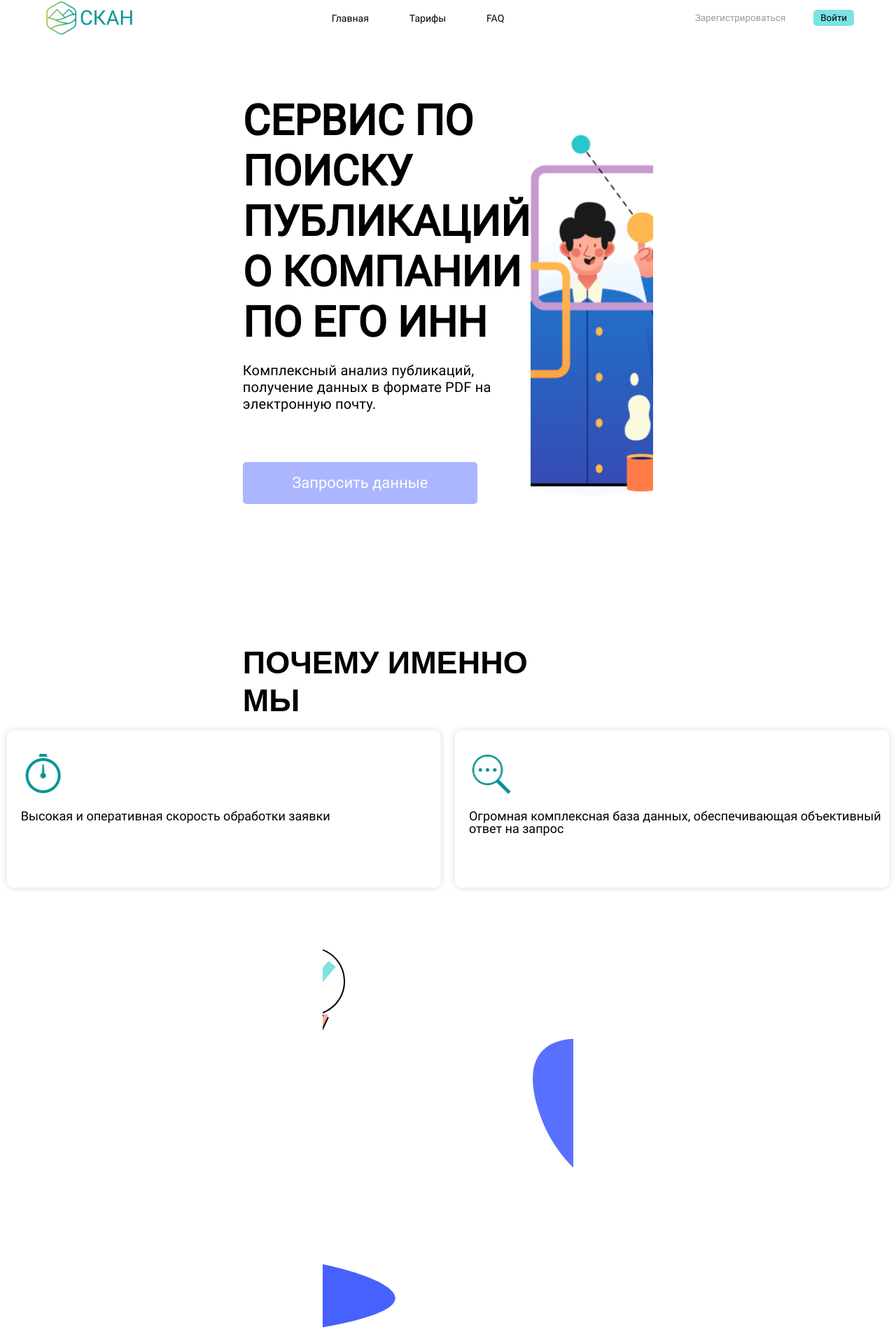
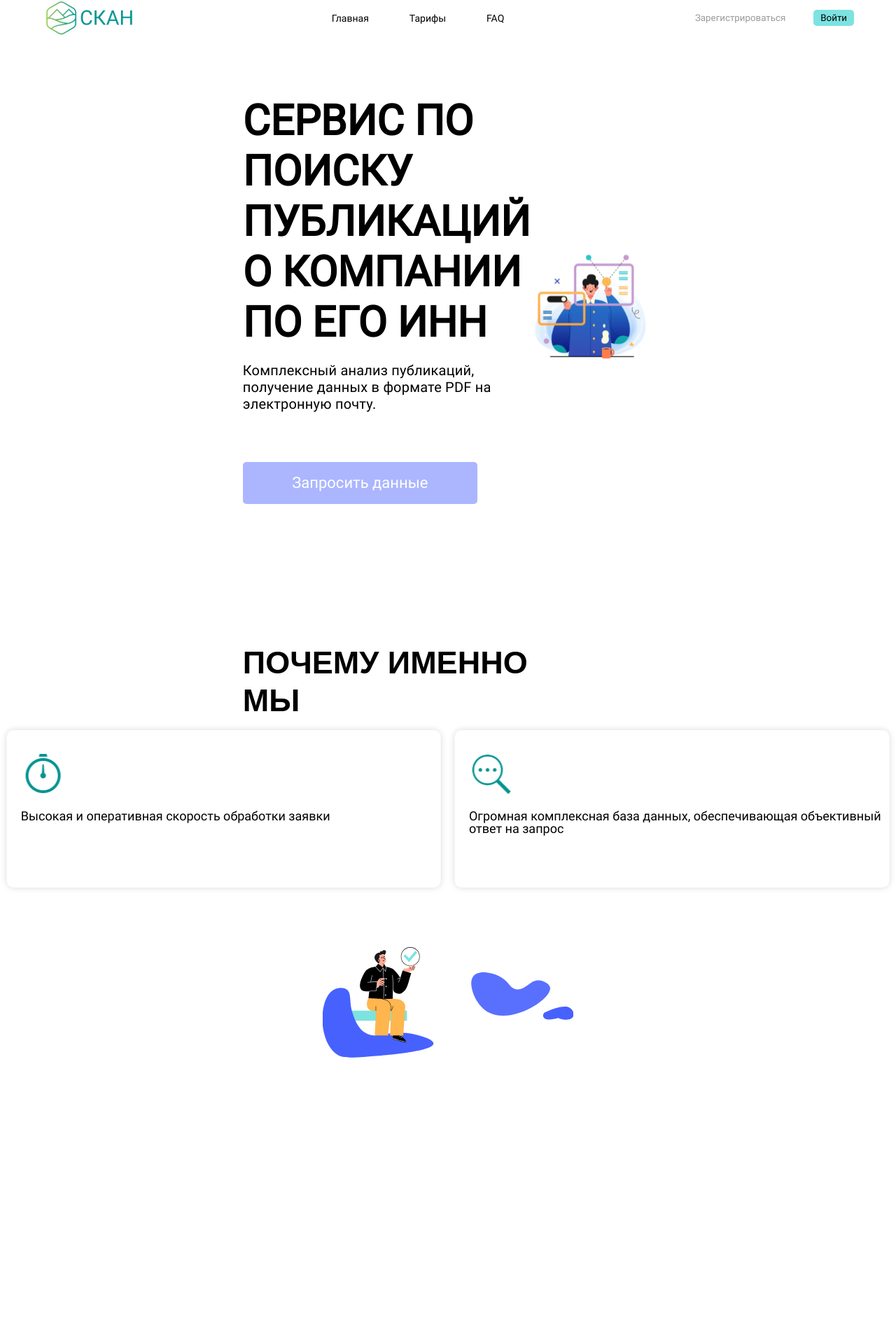
Before and after one commit to Galiyaga/finally-project, a React (Vite) app: page / in a window 1280 px wide. Shown: the part 45-1965 px from the top of the page at 70% size. Built offline with nearby package versions, Linux system fonts and the light colour scheme; a web font is replaced by a local one.

Commit message:
мелкие правки

```diff
--- a/src/App.jsx
+++ b/src/App.jsx
@@ -4,7 +4,6 @@ import Homepage from "./components/Home/Homepage";
 import Autorizationpage from "./components/Autorization/Autorizationpage"
 import Searchpage from "./components/Search/Searchpage";
 import Rezultpage from "./components/Rezult/Rezultpage";
-import Notfondpage from './components/Notfound/Notfoundpage'
 import Layout from './components/Layout/Layout';
 import { useDispatch} from "react-redux";
 import { useEffect } from 'react';
@@ -24,7 +23,6 @@ export default function App() {
           <Route path="autorization" element={<Autorizationpage />} />
           <Route path="search" element={<Searchpage />} />
           <Route path="rezult" element={<Rezultpage />} />
-          <Route path="notfound" element={<Notfondpage />} />
         </Route>
       </Routes>
     </>
--- a/src/components/Home/Homepage.module.css
+++ b/src/components/Home/Homepage.module.css
@@ -13,7 +13,7 @@
   width: 100%;
   height: 593px;
   background: url('../../assets/aboutImg.svg') center center;
-  background-size: cover;
+  background-size: contain;
   background-repeat: no-repeat;
 }
 
@@ -78,8 +78,8 @@
 .tick__bg {
   width: 100%;
   height: 575px;
-  background: url('../../assets/groupWithTick.svg') center center;
-  background-size: cover;
+  background: url('../../assets/groupWithTick.svg') top center;
+  background-size: contain;
   background-repeat: no-repeat;
 }
 
```
